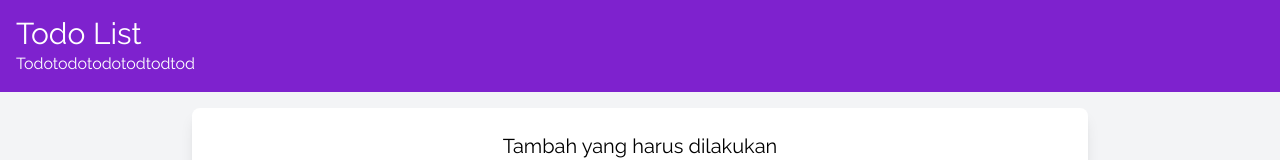
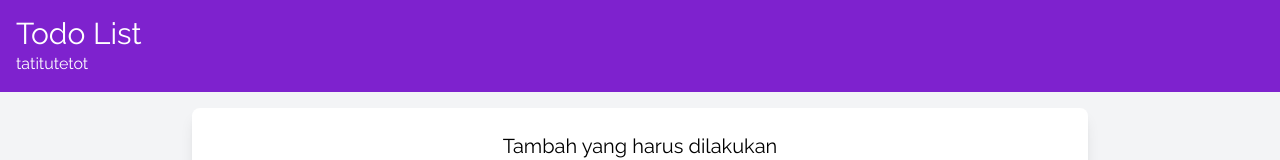
Before and after one commit to Rijkihdy/todolistdesign, a website: page src/index.html in a window 1280 px wide. Shown: the top 160 px of the page. Drawn offline with nearby package versions, Linux system fonts and the light colour scheme.

Commit message:
change tod to tatitutetot

```diff
--- a/src/index.html
+++ b/src/index.html
@@ -17,7 +17,7 @@
 <body class="bg-gray-100">
   <header class="bg-purple-700 p-4 text-white">
     <h1 class="text-left text-3xl">Todo List</h1>
-    <h2>Todotodotodotodtodtod</h2>
+    <h2>tatitutetot</h2>
   </header>
 
   <div class="flex flex-col items-center mt-4">
```
